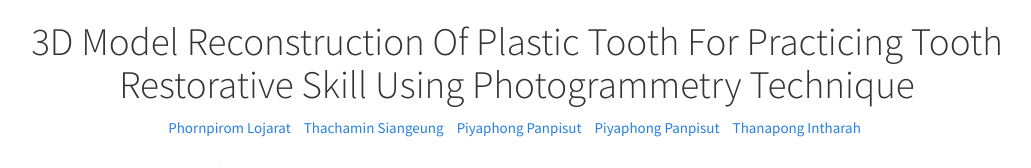
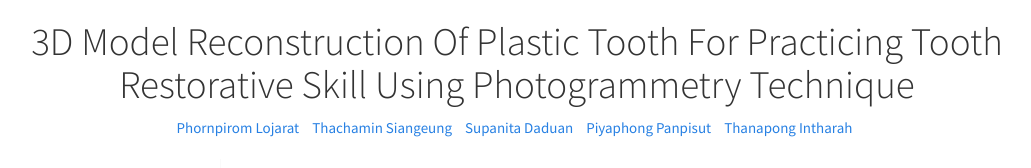
Before and after one commit to birdyyy123/WebProject, a plain HTML site: page index.html in a window 1280 px wide. Shown: the top 168 px of the page, without its empty margins (123-1154 px from the left). Drawn offline with Linux system fonts and the light colour scheme.

Commit message:
first commit7

```diff
--- a/index.html
+++ b/index.html
@@ -31,7 +31,7 @@
                     </li>
                     <li>
                         <a>
-                            Piyaphong Panpisut
+                            Supanita Daduan
                         </a>
                     </li>
                     <li>
```
